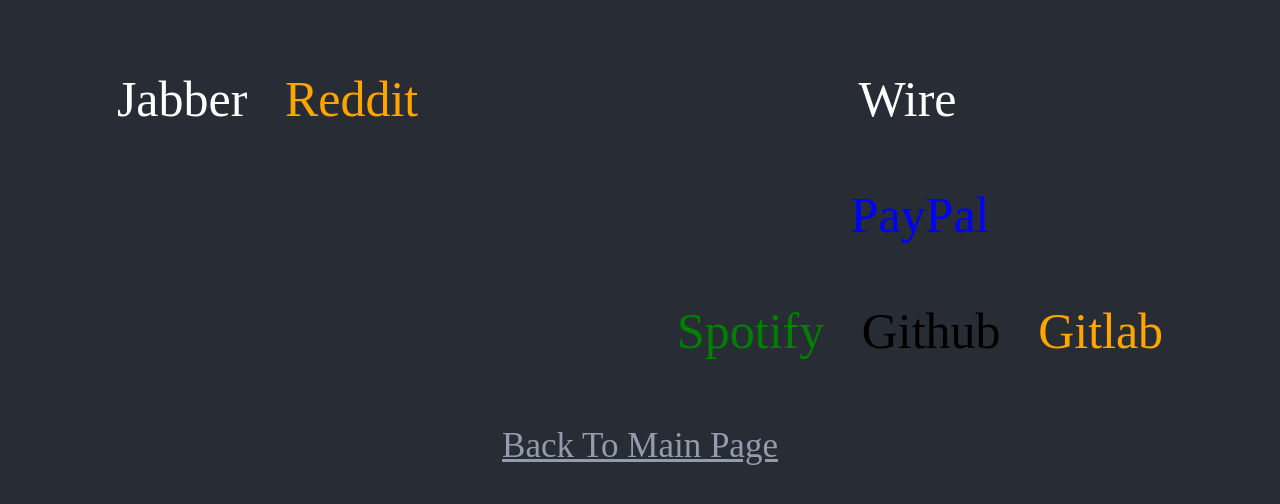
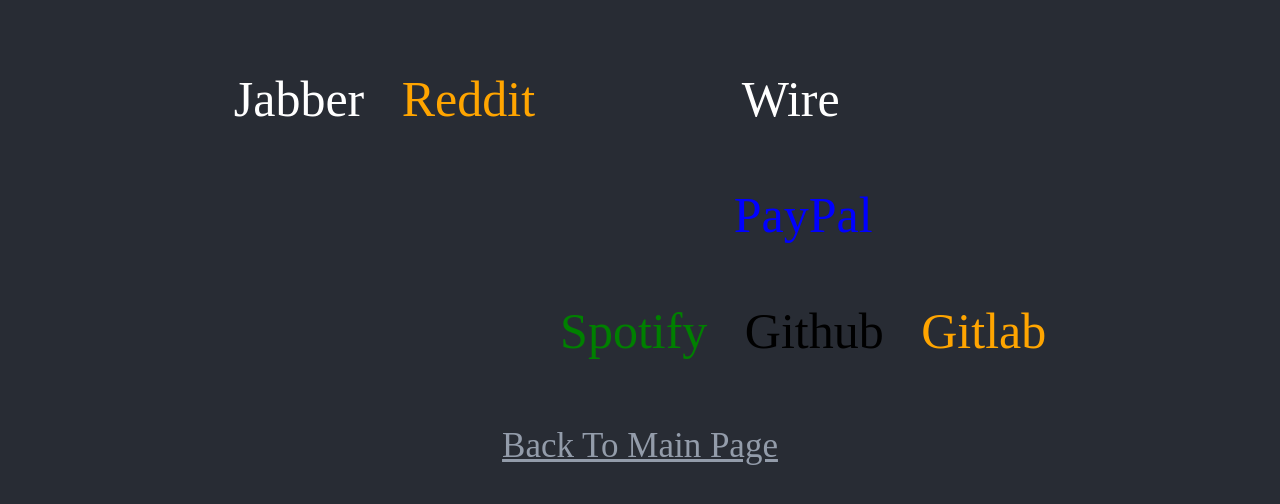
Before and after one commit to EsmailELBoBDev2/EsmailELBoBDev2.github.io, a PHP site: page /pages/mysocialmedia/index.html in a window 1280 px wide. Shown: the part 124-628 px from the top of the page. Run offline with PHP 8.4, Linux system fonts and the light colour scheme.

Commit message:
Update style.css

```diff
--- a/pages/mysocialmedia/style.css
+++ b/pages/mysocialmedia/style.css
@@ -40,7 +40,7 @@
 
 .social-media {
   display: flex;
-  justify-content: space-around;
+  justify-content: center;
   margin-top: 20px;
   font-size: 50px;
 }
```
